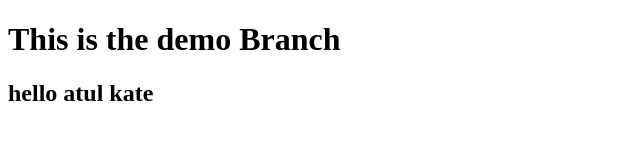
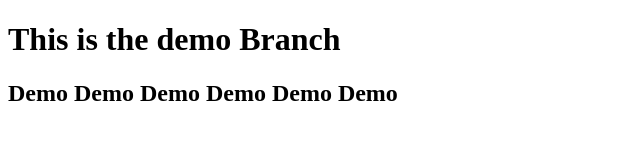
Before and after one commit to atulkate6816-max/practice, a plain HTML site: page index.html in a window 1280 px wide. Shown: the whole page, without its empty margins (0-640 px from the left). Drawn offline with Linux system fonts and the light colour scheme.

Commit message:
This is ths commit from Demo

```diff
--- a/index.html
+++ b/index.html
@@ -7,6 +7,6 @@
 </head>
 <body>
     <h1>This is the demo Branch </h1>
-    <h2>hello atul kate</h2>
+    <h2>Demo Demo Demo Demo Demo Demo </h2>
 </body>
 </html>
```
